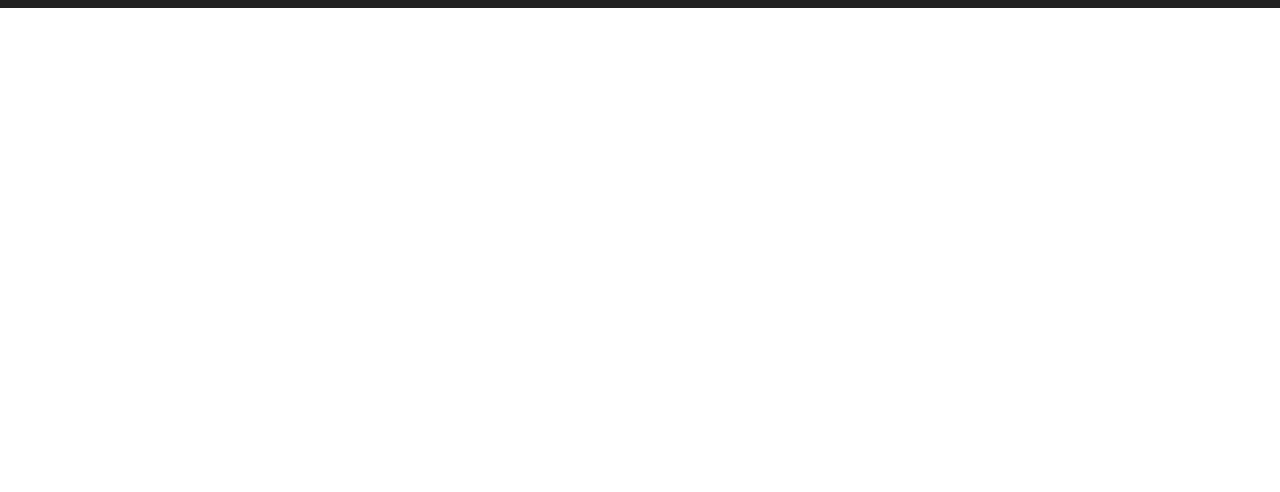
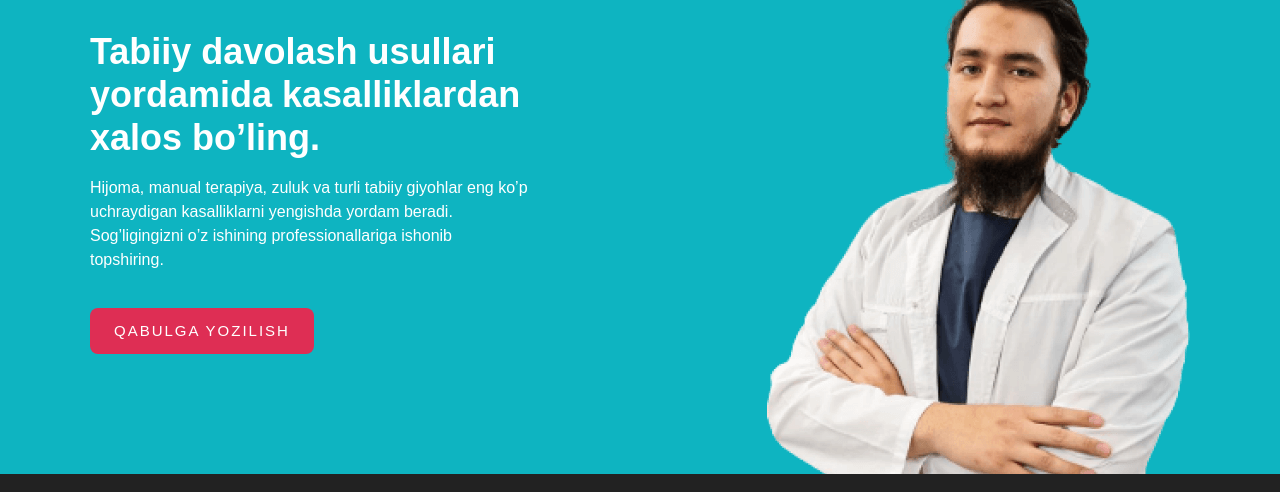
Before and after one commit to ReDi-frontend/AnsorMed, a plain HTML site: page index.html in a window 1280 px wide. Shown: the part 188-680 px from the top of the page. Drawn offline with Linux system fonts and the light colour scheme.

Commit message:
add hero section

```diff
--- a/css/style.css
+++ b/css/style.css
@@ -86,7 +86,7 @@ body{
   opacity: 0.6;
 }
 
-.site-header_btn{
+.main-btn{
   display: inline-block;
   font-size: 15px;
   letter-spacing: 2px;
@@ -98,12 +98,12 @@ body{
   text-transform: uppercase;
   background-color: #de2e54;
 }
-.site-header_btn:hover{
+.main-btn:hover{
   background-color: #fff;
   color: #de2e54;
   border-color: #de2e54;
 }
-.site-header_btn:active{
+.main-btn:active{
   opacity: 0.6;
   background-color: #de2e54;
   color: #fff;
@@ -111,6 +111,47 @@ body{
 /* //SITE NAV */
 /* //SITE HEADER */
 
+/* MAIN CONTENT */
+/* SECTION HERO */
+.section_hero{
+  background-color: #0EB4C1;
+  color: #fff;
+}
+.hero_container{
+  display: flex;
+  justify-content: space-between;
+  align-items: center;
+}
+.hero-content{
+  width: 500px;
+  padding-top: 120px;
+  padding-bottom: 120px;
+}
+.hero-heading{
+  margin-top: 0;
+  line-height: 1.2;
+  margin-bottom: 16px;
+  font-size: 36px;
+}
+.hero-text{
+  width: 440px;
+  margin-top: 0;
+  margin-bottom: 36px;
+}
+.hero-btn:hover{
+  background-color: rgba(222, 46, 84, 0.8);
+  color: #fff;
+  border-color: transparent;
+}
+.hero-btn:active{
+  background-color: rgba(222, 46, 84, 0.6);
+  opacity: 1;
+}
+.hero-img{
+  align-self: flex-end;
+}
+/* //SECTION HERO */
+/* //MAIN CONTENT */
 
 /*  SITE FOOTER */
 .footer{
--- a/index.html
+++ b/index.html
@@ -30,10 +30,26 @@
                 </nav>
              <!-- //SITE NAV -->
 
-             <a href="#" class="site-header_btn">Qabulga yozilish</a>
+             <a href="#" class="main-btn">Qabulga yozilish</a>
         </div>
      </header>
      <!-- //SITE HEADER -->
+
+     <!-- MAIN CONTENT -->
+      <main class="main">
+        <section class="section_hero">
+            <div class="container hero_container">
+                <div class="hero-content">
+                    <h2 class="hero-heading">Tabiiy davolash usullari yordamida kasalliklardan xalos bo’ling.</h2>
+                    <p class="hero-text">Hijoma, manual terapiya, zuluk va turli tabiiy giyohlar eng ko’p uchraydigan kasalliklarni yengishda yordam beradi. Sog’ligingizni o’z ishining professionallariga ishonib topshiring.</p>
+                    <a href="#" class="main-btn hero-btn">Qabulga yozilish</a>
+                </div>
+
+                <img src="./img/hero-img.png" alt="Ulug'bek Azamatov" srcset="./img/hero-img.png 1x, ./img/hero-img@2x.png 2x" class="hero-img" width="423" height="504">
+            </div>
+        </section>
+      </main>
+      <!-- //MAIN CONTENT -->
 
      <!-- SITE FOOTER -->
      <footer class="footer">
```
Also changed, not shown: img/hero-img.png (added), img/hero-img@2x.png (added).
